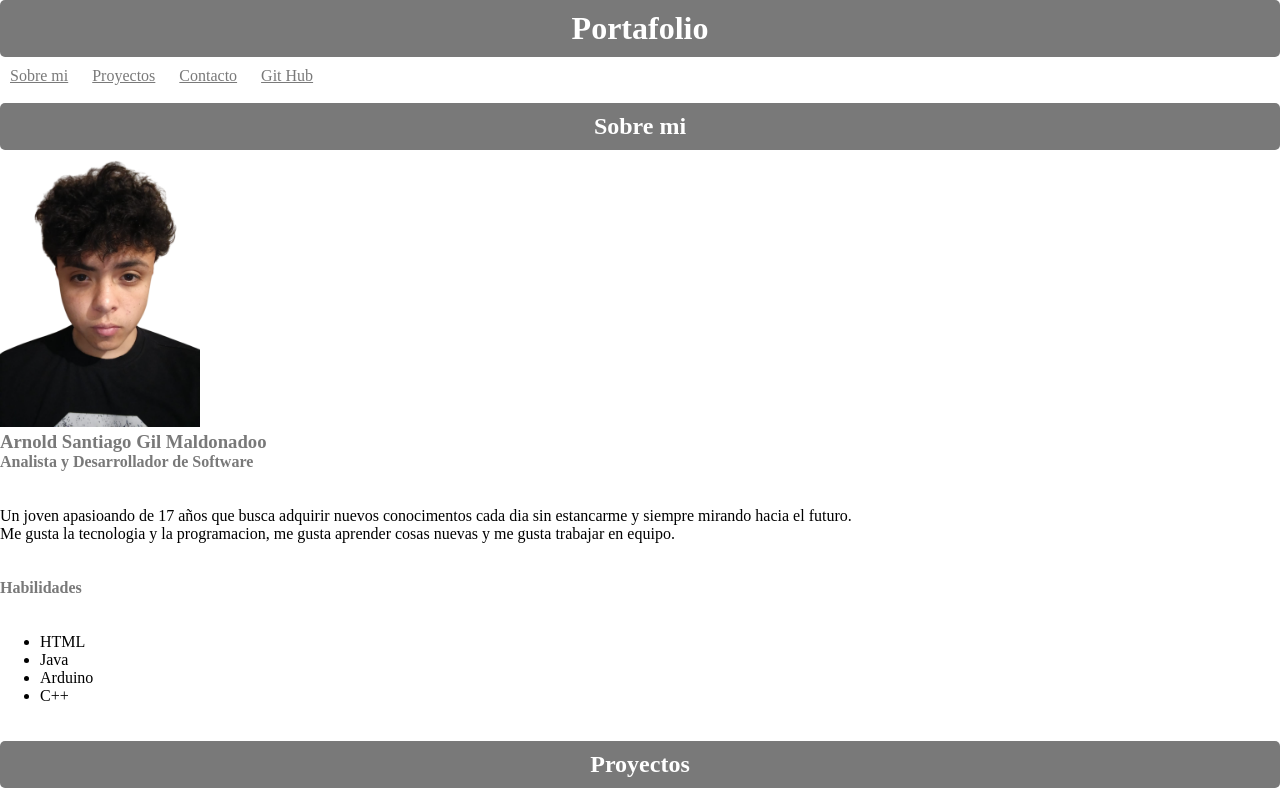
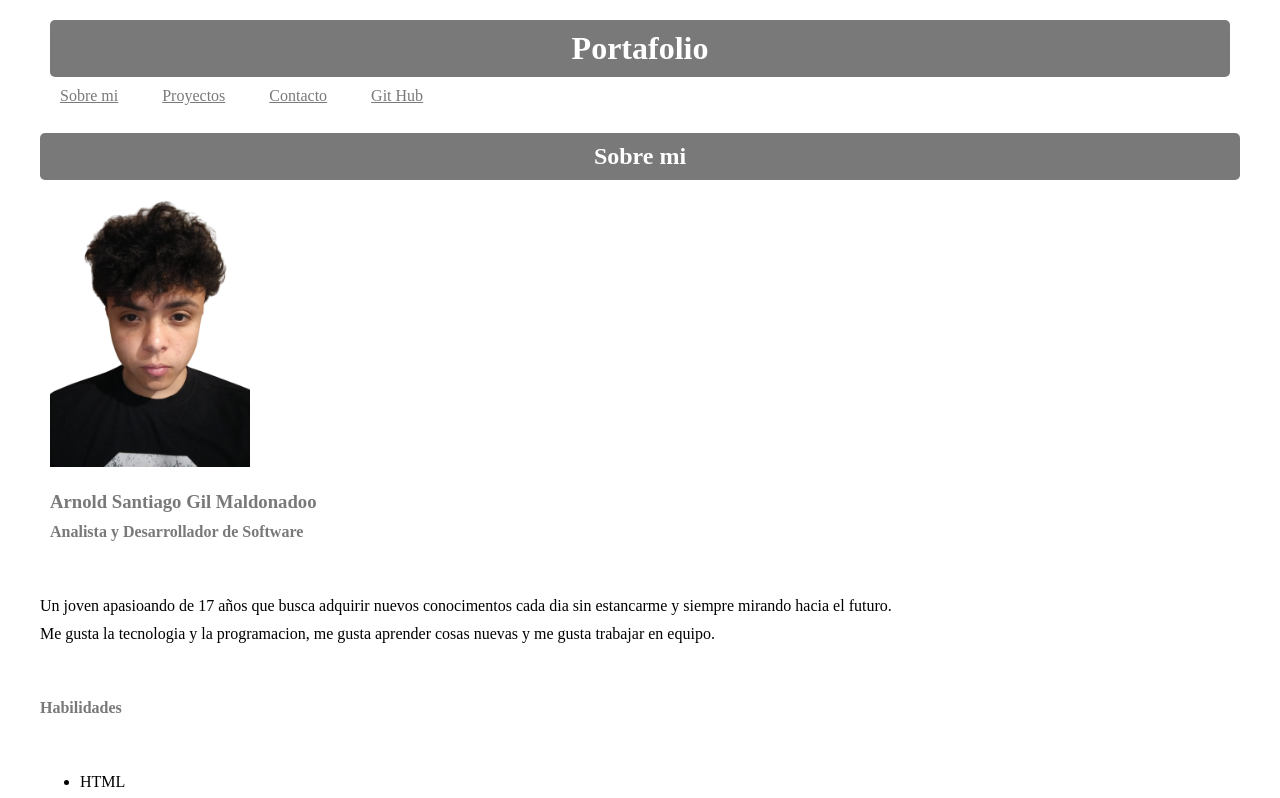
Before and after one commit to Arnold89x/Portafolio, a plain HTML site: page index.html in a window 1280 px wide. Shown: the top 798 px of the page. Drawn offline with Linux system fonts and the light colour scheme.

Commit message:
Intento de margen horizontal

```diff
--- a/index.html
+++ b/index.html
@@ -11,7 +11,7 @@
 </head>
 
 <body>
-    <div>
+    <div id="scroll">
         <header>
             <h1 class="titulos">Portafolio</h1>
         </header>
--- a/style.css
+++ b/style.css
@@ -1,6 +1,6 @@
 *{
-  margin: 0;
-  padding: 0;
+  margin: 10px;
+  padding: 0px;
 }
 
 img{
```
